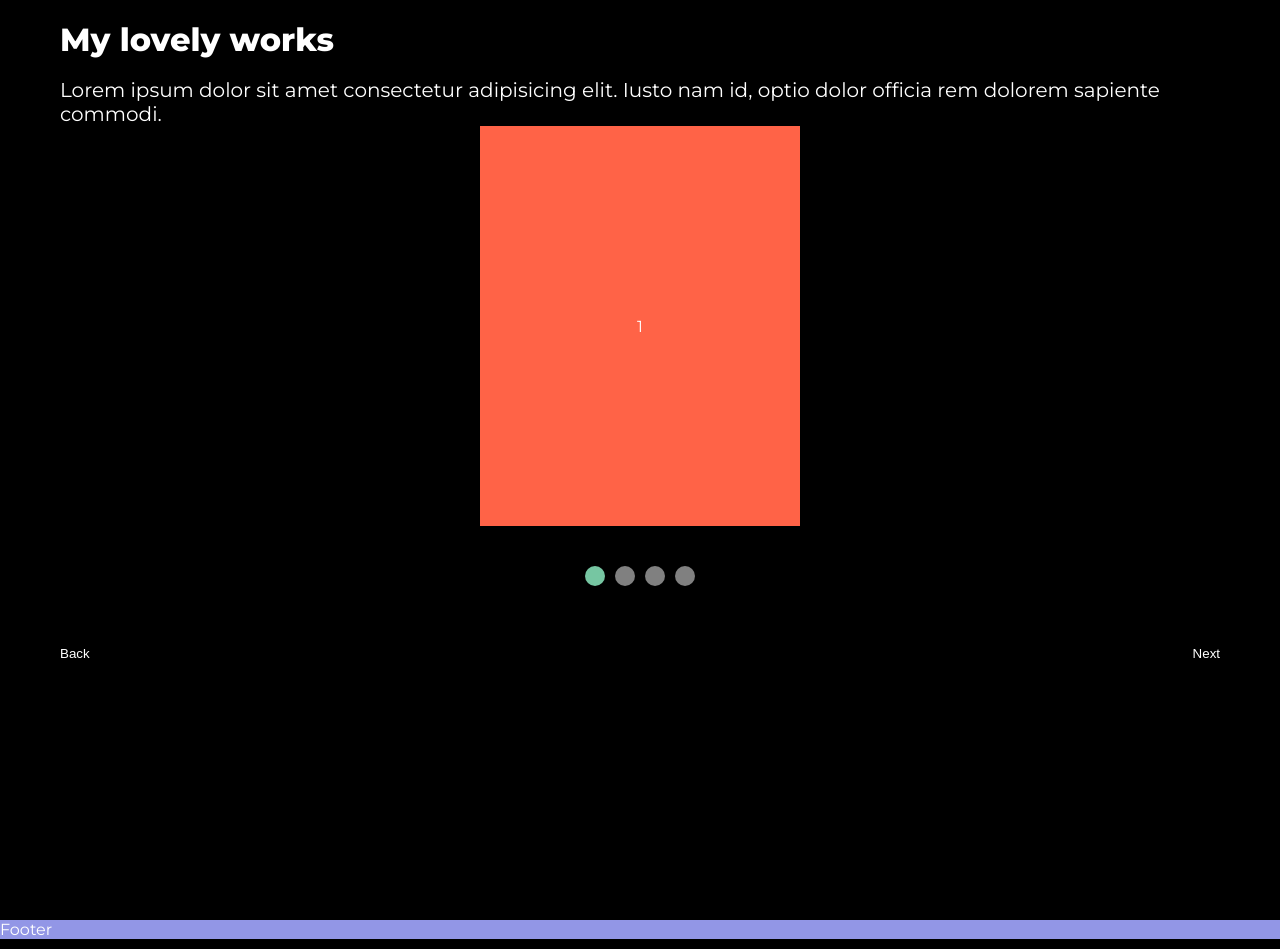
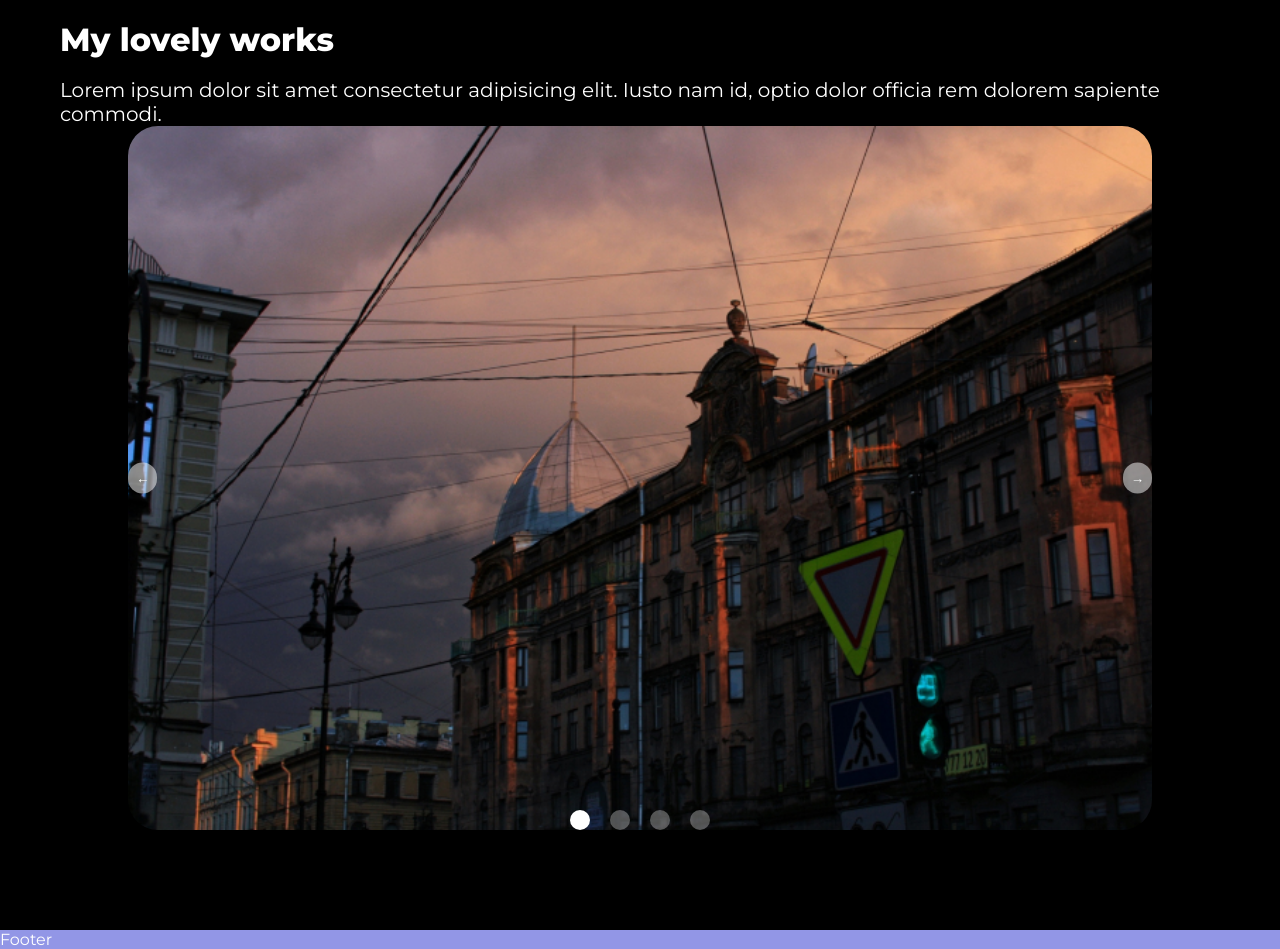
Before and after one commit to tertiomodo/jullery, a React (Vite) app: page / in a window 1280 px wide. Shown: the part 880-1829 px from the top of the page. Built offline with nearby package versions, Linux system fonts and the light colour scheme.

Commit message:
Implemented basic version of slider

```diff
--- a/src/components/Slider/Slider.tsx
+++ b/src/components/Slider/Slider.tsx
@@ -1,186 +1,96 @@
-import { useState, useRef, useEffect } from "react";
-import styles from "./style.module.css";
-import clsx from "clsx";
+import React, { useState } from "react";
+import styles from "./styles.module.css";
 
-interface SliderProps {
-  slides: React.ReactNode[];
-  margin?: number;
+interface Props {
+  slidesContent: string[];
 }
 
-export default function Slider({ slides, margin = 10 }: SliderProps) {
-  const slidesTrack = useRef<HTMLUListElement>(null);
-  const buttons = useRef(null);
+const Slider: React.FC<Props> = ({ slidesContent }) => {
+  const [activeIndex, setActiveIndex] = useState<number>(0);
+  const [startX, setStartX] = useState<number>(0);
+  const [isDragging, setIsDragging] = useState<boolean>(false);
 
-  // States
-  const [translatesArray, setTranslatesArray] = useState<number[]>([0]);
-  const [currentSlide, setCurrentSlide] = useState<number>(0);
-  const [start, setStart] = useState<number>(0);
-  const [swipeStartedInSlider, setSwipeStartedInSlider] = useState<boolean>(false);
-
-  useEffect(() => {
-    setTranslates();
-    setMarginBetweenSlides();
-
-    const handleMouseUp = (e: MouseEvent) => {
-      setEndSwipe(e as unknown as React.MouseEvent);
+  const nextSlide = () => {
+    setActiveIndex((prevIndex) => (prevIndex + 1) % slidesContent.length);
   };
 
-    document.addEventListener("mouseup", handleMouseUp);
-
-    return () => {
-      document.removeEventListener("mouseup", handleMouseUp);
-    };
-  }, []);
-
-  const setTranslates = () => {
-    let translate = 0;
-    const newTranslateArray = [];
-
-    for (let i = 1; i < slides.length; i++) {
-      newTranslateArray.push((translate -= 100 + margin));
-    }
-
-    setTranslatesArray(newTranslateArray);
+  const prevSlide = () => {
+    setActiveIndex((prevIndex) => (prevIndex - 1 + slidesContent.length) % slidesContent.length);
   };
 
-  const setMarginBetweenSlides = () => {
-    const slideElements = slidesTrack.current?.querySelectorAll("[data-slide]");
+  const moveSlider = (clientX: number) => {
+    const diff = startX - clientX;
 
-    if (slideElements) {
-      slideElements.forEach((slide, index) => {
-        if (index + 1 !== slides.length && margin !== 0) {
-          (slide as HTMLElement).style.setProperty("margin-right", `${margin}%`);
+    if (Math.abs(diff) > 50) {
+      if (diff > 0) {
+        nextSlide();
+      } else {
+        prevSlide();
       }
-      });
     }
   };
 
-  const moveSlider = () => {
-    if (slidesTrack.current) {
-      slidesTrack.current.style.setProperty("transform", `translateX(${translatesArray[currentSlide]}%);`);
+  const handleDragStart = (clientX: number) => {
+    setIsDragging(true);
+    setStartX(clientX);
+  };
+
+  const handleDragEnd = (clientX: number) => {
+    if (isDragging) {
+      setIsDragging(false);
+      moveSlider(clientX);
     }
   };
 
-  const setActiveDot = () => {
-    const dots = document.querySelectorAll("[data-dot]");
-
-    dots.forEach((dot) => {
-      dot.classList.remove("dotActive");
-    });
-
-    const currentDot = document.querySelector(`[data-dot="${currentSlide}"]`);
-    currentDot?.classList.add("dotActive");
+  const touchStart = (e: React.TouchEvent) => {
+    handleDragStart(e.touches[0].clientX);
   };
 
-  const changeCurrentSlide = (action: "next" | "back") => {
-    if (action === "next") {
-      setCurrentSlide((prev) => prev++);
-    } else if (action === "back") {
-      setCurrentSlide((prev) => prev--);
-    }
-
-    moveSlider();
-    setActiveDot();
+  const touchEnd = (e: React.TouchEvent) => {
+    handleDragEnd(e.touches[0].clientX);
   };
 
-  const setStartSwipe = (e: React.TouchEvent | React.MouseEvent) => {
-    setSwipeStartedInSlider(true);
-    setStart("changedTouches" in e ? e.changedTouches[0].clientX : e.clientX);
+  const mouseDown = (e: React.MouseEvent) => {
+    handleDragStart(e.clientX);
   };
 
-  const setEndSwipe = (e: React.TouchEvent | React.MouseEvent) => {
-    if (swipeStartedInSlider === false) {
-      return;
-    }
-
-    const end = "changedTouches" in e ? e.changedTouches[0].clientX : e.clientX;
-
-    if (start > end && currentSlide < slides.length - 1) {
-      changeCurrentSlide("next");
-    } else if (start < end && currentSlide > 0) {
-      changeCurrentSlide("back");
-    }
-
-    setSwipeStartedInSlider(false);
+  const mouseUp = (e: React.MouseEvent) => {
+    handleDragEnd(e.clientX);
   };
 
-  const handleButtonClick = (direction: "next" | "back") => {
-    if (direction === "next" && currentSlide < slides.length - 1) {
-      changeCurrentSlide(direction);
-    } else if (direction === "back" && currentSlide > 0) {
-      changeCurrentSlide(direction);
-    }
-  };
-
-  const dotsHandler = () => {
-    dots.forEach((dot) => {
-      dot.addEventListener("click", (e) => {
-        const target = e.currentTarget;
-        const dotData = target && Number(target.dataset.dot);
-
-        setCurrentSlide(dotData);
-        moveSlider();
-
-        dots.forEach((dot) => {
-          dot.classList.remove("dotActive");
-        });
-
-        target.classList.add("dotActive");
-      });
-    });
-  };
-
-  // setTranslates();
-  // setMarginBetweenSlides();
-  // swipeHandler();
-  // dotsHandler();
-
   return (
-    <div className={styles.slider}>
-      <div className={styles.slidesWrapper}>
-        <ul
-          ref={slidesTrack}
-          onTouchStart={() => setStartSwipe}
-          onTouchEnd={() => setEndSwipe}
-          onMouseDown={() => setStartSwipe}
-          className={styles.slidesTrack}
+    <div className={styles.sliderContainer}>
+      <div
+        className={styles.slider}
+        onTouchStart={touchStart}
+        onTouchEnd={touchEnd}
+        onMouseDown={mouseDown}
+        onMouseUp={mouseUp}
+        onMouseLeave={mouseUp}
       >
-          {slides.map((slide, index) => {
-            return (
-              <li key={index} className={styles.slide} data-slide>
-                {slide}
-              </li>
-            );
-          })}
-        </ul>
+        {slidesContent.map((slide, index) => (
+          <div key={index} className={`${styles.slide} ${index === activeIndex ? styles.active : ""}`}>
+            <img src={slide} alt={`Slide ${index + 1}`} className={styles.slideImage} />
           </div>
-      <div className={styles.buttons}>
-        <button ref={buttons} onClick={() => handleButtonClick("back")} className={styles.button}>
-          Back
-        </button>
-        <button ref={buttons} onClick={() => handleButtonClick("next")} className={styles.button}>
-          Next
-        </button>
-      </div>
+        ))}
         <div className={styles.dots}>
-        {slides.map((_, index) => (
+          {slidesContent.map((_, index) => (
             <button
               key={index}
-            data-dot={index}
-            className={clsx(styles.dot, { [styles.dotActive]: currentSlide === index })}
-          ></button>
-          // <span
-          //   key={index}
-          //   data-dot={index}
-          //   className={`dot ${currentSlide === index ? "dotActive" : ""}`}
-          //   onClick={() => handleDotClick(index)}
-          // />
+              className={`${styles.dot} ${index === activeIndex ? styles.dotActive : ""}`}
+              onClick={() => setActiveIndex(index)}
+            />
           ))}
-        {/* <button className={(styles.dot, styles.dotActive)} data-dot="0"></button>
-        <button className={styles.dot} data-dot="1"></button>
-        <button className={styles.dot} data-dot="2"></button>
-        <button className={styles.dot} data-dot="3"></button> */}
+        </div>
+        <button className={`${styles.navButton} ${styles.prevButton}`} onClick={prevSlide}>
+          ←
+        </button>
+        <button className={`${styles.navButton} ${styles.nextButton}`} onClick={nextSlide}>
+          →
+        </button>
       </div>
     </div>
   );
-}
+};
+
+export default Slider;
--- a/src/components/Slider/style.module.css
+++ /dev/null
@@ -1,82 +0,0 @@
-.slider {
-  position: relative;
-  display: flex;
-  justify-content: center;
-  user-select: none;
-}
-
-.slidesWrapper {
-  position: relative;
-  display: flex;
-  align-items: center;
-  width: 320px;
-  height: 400px;
-  overflow: hidden;
-  background-color: rgb(207, 203, 146);
-}
-
-.slidesTrack {
-  display: flex;
-  align-items: center;
-  width: 100%;
-  height: 100%;
-  margin: 0;
-  padding: 0;
-  transition: transform 300ms ease-in-out;
-  cursor: pointer;
-}
-
-.slide {
-  display: flex;
-  justify-content: center;
-  align-items: center;
-  list-style: none;
-  min-width: 100%;
-  height: 100%;
-  background-color: tomato;
-}
-
-.buttons {
-  position: absolute;
-  display: flex;
-  justify-content: space-between;
-  top: 130%;
-  width: 100%;
-}
-
-.dots {
-  position: absolute;
-  display: flex;
-  justify-content: center;
-  align-items: center;
-  top: 110%;
-  width: 100%;
-}
-
-.dot {
-  width: 20px;
-  height: 20px;
-  background-color: grey;
-  border: none;
-  outline: none;
-  border-radius: 50%;
-  cursor: pointer;
-}
-
-.dot:not(:last-child) {
-  margin-right: 10px;
-}
-
-.dotActive {
-  background-color: #76c6a2;
-}
-
-/* Here you can add classes for slides */
-.slideCard {
-  display: flex;
-  justify-content: center;
-  align-items: center;
-  width: 100%;
-  height: 50%;
-  background-color: green;
-}
--- /dev/null
+++ b/src/components/Slider/styles.module.css
@@ -0,0 +1,83 @@
+.sliderContainer {
+  display: flex;
+  justify-content: center;
+  width: 100%;
+  height: 704px;
+  box-shadow: 0 0 20px 0 rgba(0, 0, 0, 0.5);
+}
+
+.slider {
+  position: relative;
+  width: 100%;
+  max-width: 1024px;
+  height: 100%;
+  user-select: none;
+  overflow: hidden;
+  border-radius: 30px;
+}
+
+.slide {
+  position: absolute;
+  top: 0;
+  left: 0;
+  flex-shrink: 0;
+  width: 100%;
+  height: 100%;
+  opacity: 0;
+  transition: opacity 300ms linear;
+}
+
+.active {
+  opacity: 1;
+}
+
+.slideImage {
+  width: 100%;
+  height: 100%;
+  object-fit: cover;
+  pointer-events: none;
+}
+
+.dots {
+  position: absolute;
+  display: flex;
+  bottom: 0;
+  left: 50%;
+  transform: translateX(-50%);
+  cursor: pointer;
+}
+
+.dot {
+  width: 20px;
+  height: 20px;
+  border-radius: 50%;
+  background-color: #ffffff50;
+  border: none;
+}
+
+.dot:not(:last-child) {
+  margin-right: 20px;
+}
+
+.dotActive {
+  background-color: #ffffff;
+}
+
+.navButton {
+  position: absolute;
+  top: 50%;
+  transform: translateY(-50%);
+  background-color: rgba(255, 255, 255, 0.5);
+  padding: 8px;
+  border-radius: 20px;
+  border: none;
+  cursor: pointer;
+}
+
+.prevButton {
+  left: 0;
+}
+
+.nextButton {
+  right: 0;
+}
--- a/src/components/Works/Works.tsx
+++ b/src/components/Works/Works.tsx
@@ -1,7 +1,13 @@
 import Slider from "../Slider/Slider";
 import styles from "./style.module.css";
+import amazingEvening from "./img/amazing-evening.webp";
+import cypressForest from "./img/cypress-forest.webp";
+import runnyDay from "./img/runny-day.webp";
+import silenceOfSea from "./img/silence-of-sea.webp";
 
 export default function Works() {
+  const slidesContent = [amazingEvening, cypressForest, runnyDay, silenceOfSea];
+
   return (
     <div className={styles.works}>
       <div className={styles.wrapper}>
@@ -10,14 +16,7 @@ export default function Works() {
           Lorem ipsum dolor sit amet consectetur adipisicing elit. Iusto nam id, optio dolor officia rem dolorem
           sapiente commodi.
         </p>
-        <Slider
-          slides={[
-            <div className={styles.slideCard}>1</div>,
-            <div className={styles.slideCard}>2</div>,
-            <div className={styles.slideCard}>3</div>,
-            <div className={styles.slideCard}>4</div>,
-          ]}
-        />
+        <Slider slidesContent={slidesContent} />
       </div>
     </div>
   );
```
Lines whose indentation alone changed are shown as unchanged.
